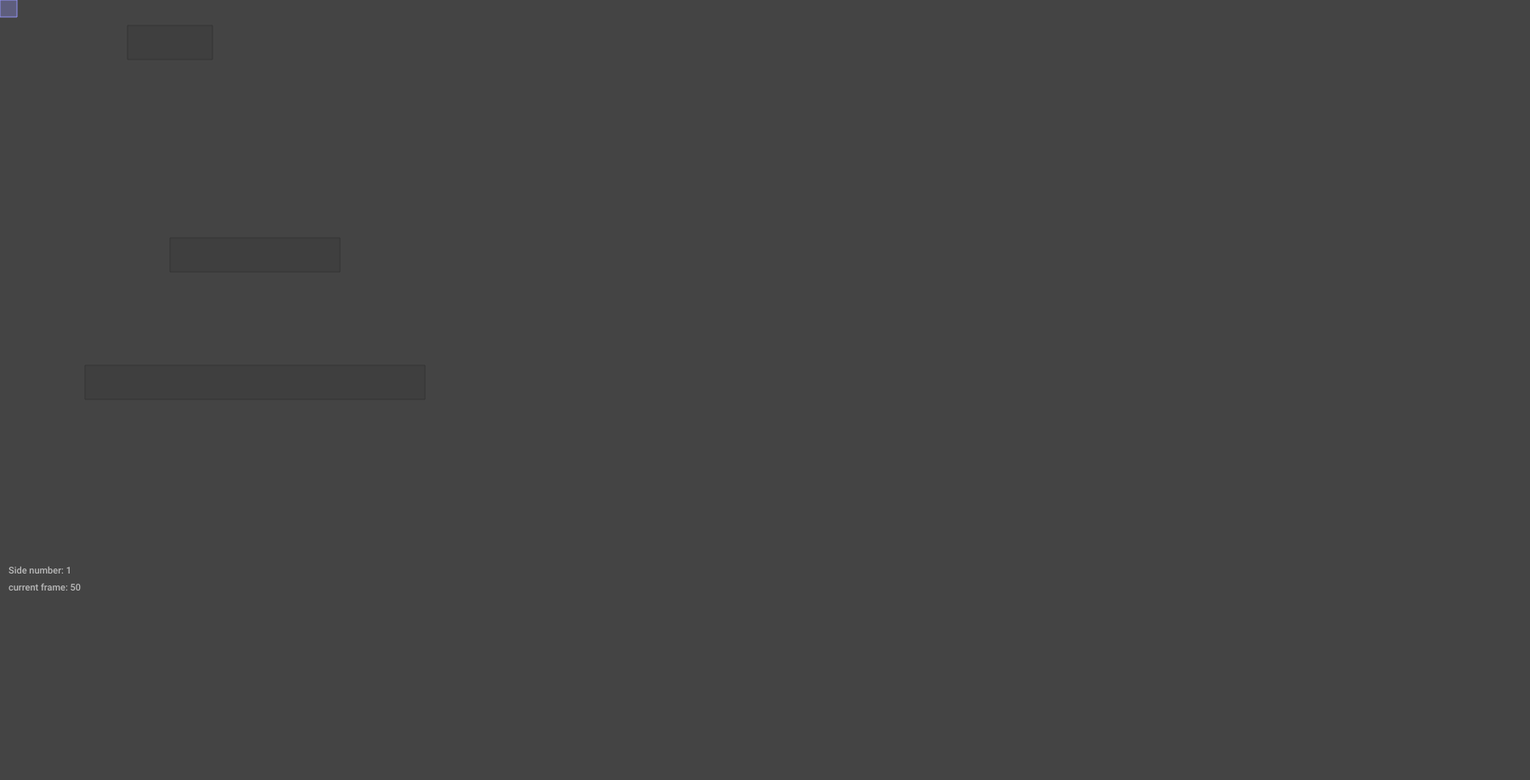
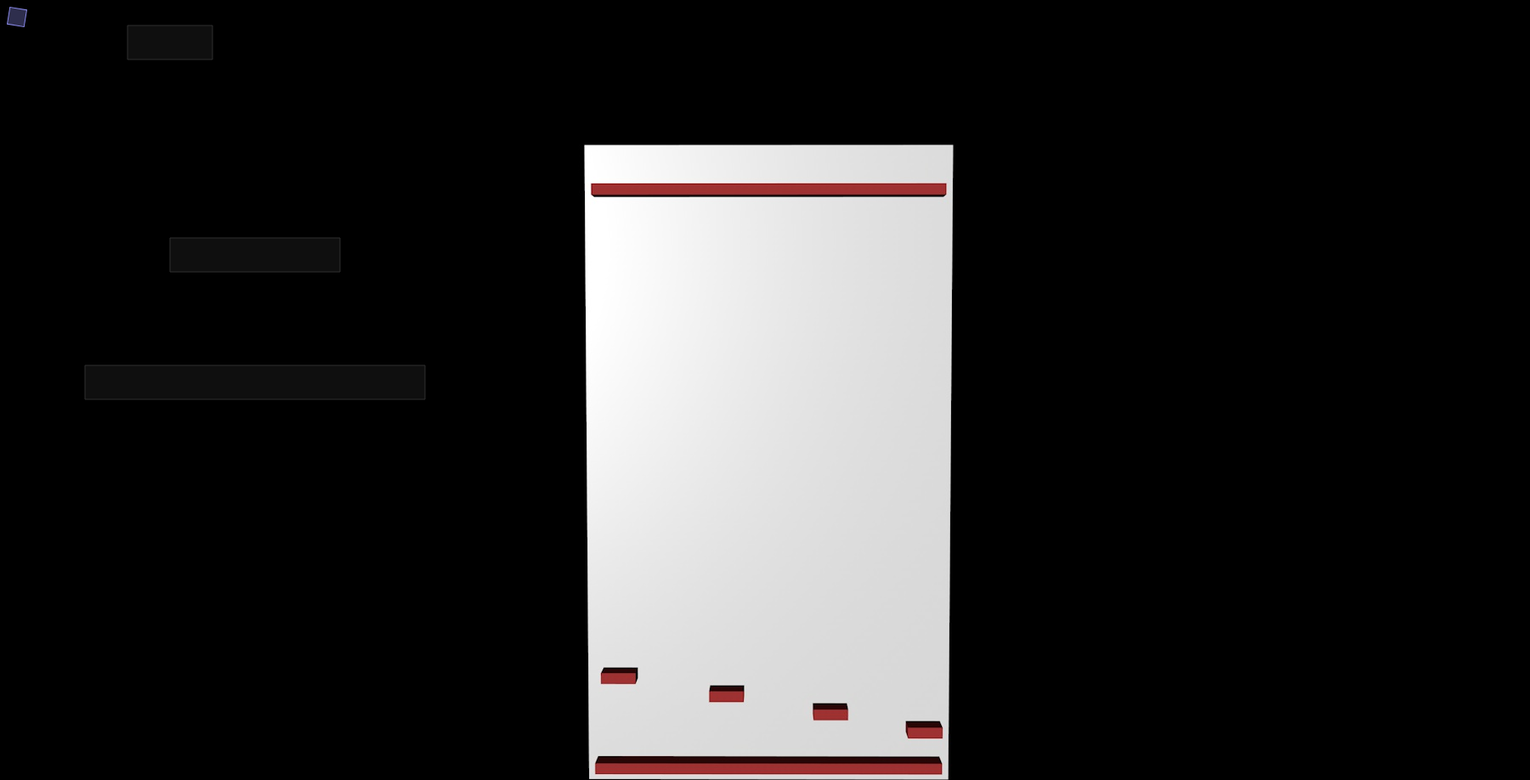
Before and after one commit to jan-patrick/LostBrick, a plain HTML site: page Ente-hoch-vier.html in a window 1280 px wide. Shown: the top 918 px of the page at 85% size, 1800 px wide, since content can reach past the window. Before the commit the page ends 800 px from the top, so only its background shows below. Drawn offline with Linux system fonts and the light colour scheme; animation ran at ten frames a second.

Commit message:
working square integration

```diff
--- a/Ente-hoch-vier.html
+++ b/Ente-hoch-vier.html
@@ -21,6 +21,6 @@
 
 
 <body bgcolor="#444444">
-<canvas id="canvas" width="900" height="700"></canvas>
+<canvas id="canvas" width="1800" height="1020"></canvas>
 </body>
 </html>
--- a/MainGame.js
+++ b/MainGame.js
@@ -34,6 +34,13 @@ var   b2Vec2 = Box2D.Common.Math.b2Vec2
 // Side Num
 var sideNum = 1;
 
+// images
+var imgSideone;
+
+// Player
+var myPlayers = [];
+var playerCounter = 0;
+
 
 function onReady() {
     // your inicialization code here  ----------------------------------------------
@@ -41,6 +48,10 @@ function onReady() {
     ctx = canvas.getContext('2d');
     frameCounter = 0;
     canvas.addEventListener('mousedown', pick);
+
+    // loading pictures
+    imgSideone = new Image();
+    imgSideone.src = "pictures/side1.jpg";
 
     // setup world
     world = new b2World(
@@ -57,18 +68,24 @@ function onReady() {
 function draw () {
     var thisFrameTime = (thisLoop=new Date) - lastLoop;
     // for background
-    ctx.fillStyle="#444444"; // dark gray
-    ctx.fillRect(0, 0, canvas.width, canvas.height);
+    //ctx.fillStyle="#444444"; // dark gray
+    //ctx.fillRect(0, 0, canvas.width, canvas.height);
+
+    // for background
+    ctx.drawImage(imgSideone, 0, 0);
 
     Box2DSide(sideNum);
-    Box2DPlayer(10, 10);
+    Box2DPlayer(sideNum);
+
 
     // printing text in canvas
     ctx.fillStyle = "#bbbbbb";
     ctx.font = "normal 11px Roboto-Medium";
 
-    ctx.fillText("Side number: "+ sideNum, 10, canvas.height-25);
-    ctx.fillText("current frame: "+ frameCounter, 10, canvas.height-5);
+    ctx.fillText("Side number: "+ sideNum, 10, canvas.height-65);
+    ctx.fillText("Square number: "+ playerCounter, 10, canvas.height-45);
+    ctx.fillText("current frame: "+ frameCounter, 10, canvas.height-25);
+    ctx.fillText("frame rate: " +(1000/frameTime)+ " fps", 10, canvas.height-5);
 
     world.Step(
         1 / 60   //frame-rate
@@ -79,7 +96,7 @@ function draw () {
     // frameRate calculating
     frameTime+= (thisFrameTime - frameTime) / filterStrength;
     lastLoop = thisLoop;
-    var fpsOut = document.getElementById('frameRate');
+    //var fpsOut = document.getElementById('frameRate');
     //fpsOut.innerHTML = "current frame = " +frameCounter+ "   currente frame rate = "+(1000/frameTime).toFixed(1) + " fps";
     frameCounter += 1;
     requestAnimFrame(draw);
--- a/js/Box2DPlayer.js
+++ b/js/Box2DPlayer.js
@@ -3,24 +3,49 @@
  */
 
 
-function Box2DPlayer (changedX, changedY) {
+function Box2DPlayer (sideNum) {
 
 var w = 10;
 var h = 10;
+var prevSquNum;
 
-var myPlayers = [];
+this.myPlayers;
 
-if(myPlayers.length<=0){
-    var myplayer = new Box2DBox(changedX, changedY, w, h);
-    myPlayers.push(myplayer);
+this.playerCounter;
+
+if(prevSquNum != sideNum){
+    if(sideNum==1){
+        moveSquX = 20;
+        moveSquY = 20;
+    }else if(sideNum==2){
+        moveSquX = 40;
+        moveSquY = 20;
+    }else if(sideNum==3){
+        moveSquX = 60;
+        moveSquY = 20;
+    }else if(sideNum==4){
+        moveSquX = 30;
+        moveSquY = 70;
+    }
+    prevSquNum = sideNum;
 }
-if(changedX <= 0 || changedY <= 0){
-    for(var z = 0;z < myPlayers.length; z++){
-        mySquaresForJumping.splice(z,1);
+
+if(moveSquX <= 0 || moveSquY <= 0){
+    for(var z = 0;z < this.myPlayers.length; z++){
+        this.myPlayers.splice(z,1);
+        this.playerCounter++;
     }
 }
-    // draw the playable square
-    for (var i = 0; i < myPlayers.length; i++) {
-        myPlayers[i].draw(ctx);
-    }
-} // end Box2Dplayer
+
+while(this.myPlayers.length<=0){
+    var myplayer = new Box2DBox(moveSquX, moveSquY, w, h);
+    myPlayers.push(myplayer);
+    this.playerCounter++;
+
+}
+
+// draw the playable square
+for (var i = 0; i < myPlayers.length; i++) {
+        this.myPlayers[i].draw(ctx);
+}
+} // end Box2DPlayer
```
Also changed, not shown: pictures/side1.jpg (added).
